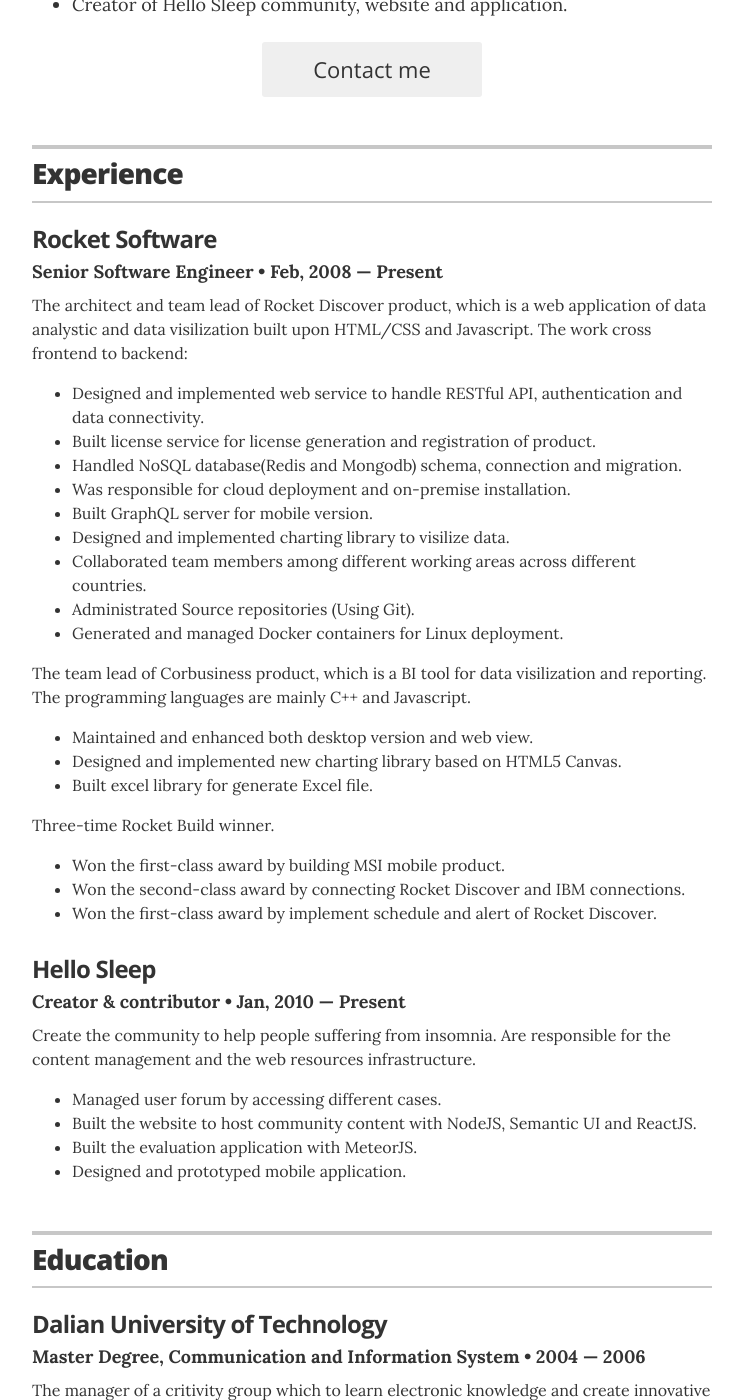
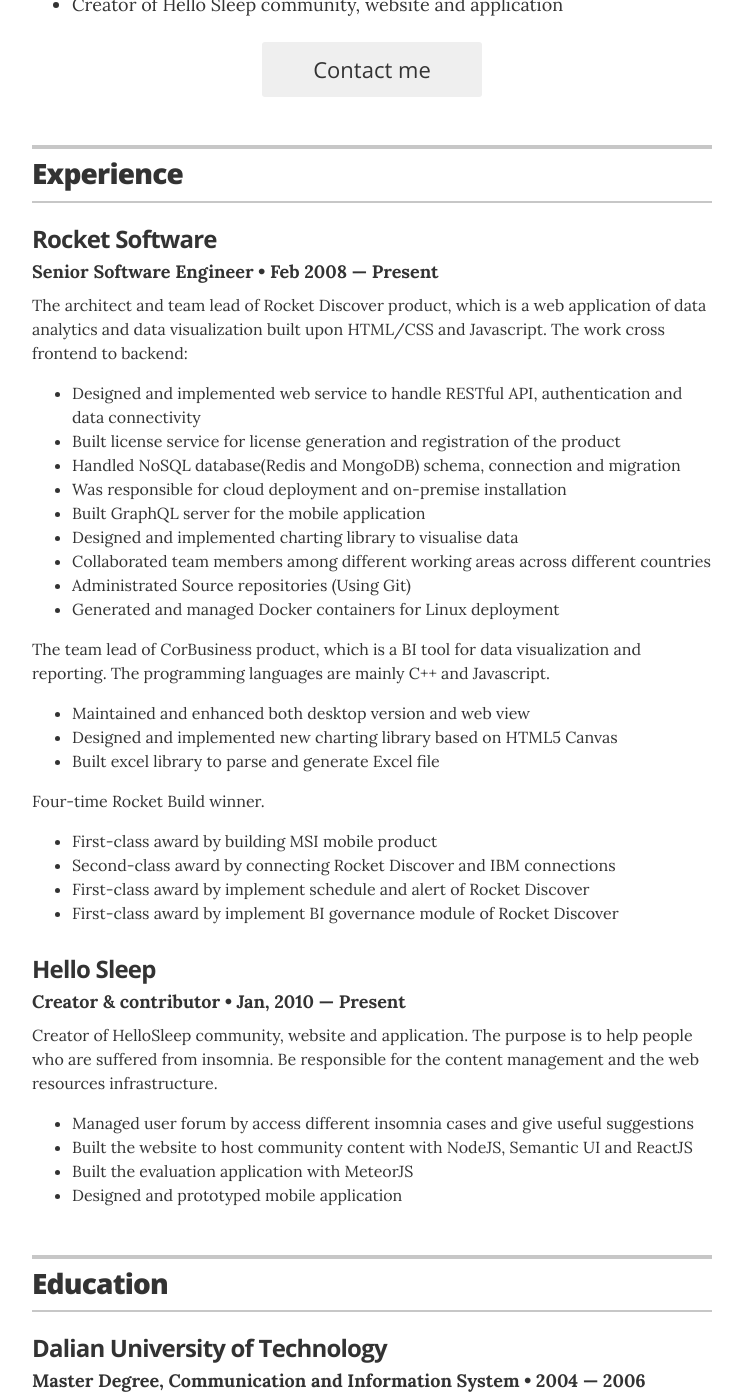
Before and after one commit to miaomiaogao/resume, a Jekyll site: the page built from index.html, in a window 1280 px wide and 1400 px high, scrolled down 430 px. Shown: the whole window, without its empty margins (268-1011 px from the left). Built offline with Jekyll 4.4.1, drawn with Linux system fonts in a browser that asks for light colours; some of the changed text lies outside the part shown.

Commit message:
Grammer fixing

```diff
--- a/_config.yml
+++ b/_config.yml
@@ -35,7 +35,7 @@
 # uncomment the options you wish to display, and add your own URL
 resume_social_links:
   resume_github_url:            "https://github.com/liming"
-  resume_linkedin_url:          "http://www.linkedin.com/in/ming-li-10267a17"
+  resume_linkedin_url:          "http://www.linkedin.com/in/liming-dl"
   resume_website_url:           "http://liming.github.io/resume"
 
 # Design settings
--- a/_layouts/resume.html
+++ b/_layouts/resume.html
@@ -29,10 +29,10 @@
 
         <div class="executive-summary" itemprop="description">
           <ol>
-            <li>Senior Software Engineer with Full Stack Javascript experience in both Backend and Frontend.</li>
-            <li>Architect and Team Lead of BI product Rocket Discover.</li>
-            <li>Massive experience across NoSQL, NodeJS, ReactJS/AngularJS, HTML/CSS, Data Visilization and Cloud Deployment.</li>
-            <li>Creator of Hello Sleep community, website and application.</li>
+            <li>Senior Software Engineer with Full Stack Javascript experience in both Backend and Frontend</li>
+            <li>Architect and Team Lead of BI product Rocket Discover</li>
+            <li>Massive experience across NoSQL, NodeJS, ReactJS/AngularJS, HTML/CSS, Data Visualization and Cloud Deployment</li>
+            <li>Creator of Hello Sleep community, website and application</li>
           </ol>
         </div>
 
@@ -56,30 +56,31 @@
         <!-- Duplicate these resume-item elements and edit accordingly for each job you want to add here -->
         <div class="resume-item" itemscope itemprop="worksFor" itemtype="http://schema.org/Organization">
           <h3 class="resume-item-title" itemprop="name">Rocket Software</h3>
-          <h4 class="resume-item-details" itemprop="description">Senior Software Engineer &bull; Feb, 2008 &mdash; Present</h4>
-          <p class="resume-item-copy">The architect and team lead of Rocket Discover product, which is a web application of data analystic and data visilization built upon HTML/CSS and Javascript. The work cross frontend to backend:</p>
+          <h4 class="resume-item-details" itemprop="description">Senior Software Engineer &bull; Feb 2008 &mdash; Present</h4>
+          <p class="resume-item-copy">The architect and team lead of Rocket Discover product, which is a web application of data analytics and data visualization built upon HTML/CSS and Javascript. The work cross frontend to backend:</p>
           <ul class="resume-item-list">
-            <li>Designed and implemented web service to handle RESTful API, authentication and data connectivity.</li>
-            <li>Built license service for license generation and registration of product.</li>
-            <li>Handled NoSQL database(Redis and Mongodb) schema, connection and migration.</li>
-            <li>Was responsible for cloud deployment and on-premise installation.</li>
-            <li>Built GraphQL server for mobile version.</li>
-            <li>Designed and implemented charting library to visilize data.</li>
-            <li>Collaborated team members among different working areas across different countries.</li>
-            <li>Administrated Source repositories (Using Git).</li>
-            <li>Generated and managed Docker containers for Linux deployment.</li>
+            <li>Designed and implemented web service to handle RESTful API, authentication and data connectivity</li>
+            <li>Built license service for license generation and registration of the product</li>
+            <li>Handled NoSQL database(Redis and MongoDB) schema, connection and migration</li>
+            <li>Was responsible for cloud deployment and on-premise installation</li>
+            <li>Built GraphQL server for the mobile application</li>
+            <li>Designed and implemented charting library to visualise data</li>
+            <li>Collaborated team members among different working areas across different countries</li>
+            <li>Administrated Source repositories (Using Git)</li>
+            <li>Generated and managed Docker containers for Linux deployment</li>
           </ul>
-          <p class="resume-item-copy">The team lead of Corbusiness product, which is a BI tool for data visilization and reporting. The programming languages are mainly C++ and Javascript.</p>
+          <p class="resume-item-copy">The team lead of CorBusiness product, which is a BI tool for data visualization and reporting. The programming languages are mainly C++ and Javascript.</p>
           <ul class="resume-item-list">
-            <li>Maintained and enhanced both desktop version and web view.</li>
-            <li>Designed and implemented new charting library based on HTML5 Canvas.</li>
-            <li>Built excel library for generate Excel file.</li>
+            <li>Maintained and enhanced both desktop version and web view</li>
+            <li>Designed and implemented new charting library based on HTML5 Canvas</li>
+            <li>Built excel library to parse and generate Excel file</li>
           </ul>
-          <p class="resume-item-copy">Three-time Rocket Build winner.</p>
+          <p class="resume-item-copy">Four-time Rocket Build winner.</p>
           <ul class="resume-item-list">
-            <li>Won the first-class award by building MSI mobile product.</li>
-            <li>Won the second-class award by connecting Rocket Discover and IBM connections.</li>
-            <li>Won the first-class award by implement schedule and alert of Rocket Discover.</li>
+            <li>First-class award by building MSI mobile product</li>
+            <li>Second-class award by connecting Rocket Discover and IBM connections</li>
+            <li>First-class award by implement schedule and alert of Rocket Discover</li>
+            <li>First-class award by implement BI governance module of Rocket Discover</li>
           </ul>
 
         </div><!-- end of resume-item -->
@@ -88,12 +89,12 @@
         <div class="resume-item" itemscope itemprop="worksFor" itemtype="http://schema.org/Organization">
           <h3 class="resume-item-title" itemprop="name">Hello Sleep</h3>
           <h4 class="resume-item-details" itemprop="description">Creator & contributor &bull; Jan, 2010 &mdash; Present</h4>
-          <p class="resume-item-copy">Create the community to help people suffering from insomnia. Are responsible for the content management and the web resources infrastructure.</p>
+          <p class="resume-item-copy">Creator of HelloSleep community, website and application. The purpose is to help people who are suffered from insomnia. Be responsible for the content management and the web resources infrastructure.</p>
           <ul class="resume-item-list">
-            <li>Managed user forum by accessing different cases.</li>
-            <li>Built the website to host community content with NodeJS, Semantic UI and ReactJS.</li>
-            <li>Built the evaluation application with MeteorJS.</li>
-            <li>Designed and prototyped mobile application.</li>
+            <li>Managed user forum by access different insomnia cases and give useful suggestions</li>
+            <li>Built the website to host community content with NodeJS, Semantic UI and ReactJS</li>
+            <li>Built the evaluation application with MeteorJS</li>
+            <li>Designed and prototyped mobile application</li>
           </ul>
 
         </div><!-- end of resume-item -->
@@ -113,13 +114,13 @@
         <div class="resume-item" itemscope itemprop="worksFor" itemtype="http://schema.org/CollegeOrUniversity">
           <h3 class="resume-item-title" itemprop="name">Dalian University of Technology</h3>
           <h4 class="resume-item-details" itemprop="description">Master Degree, Communication and Information System &bull; 2004 &mdash; 2006</h4>
-          <p class="resume-item-copy">The manager of a critivity group which to learn electronic knowledge and create innovative products.</p>
+          <p class="resume-item-copy">The manager of a creative group which to learn electronic knowledge and create innovative products.</p>
         </div>
 
         <div class="resume-item" itemscope itemprop="worksFor" itemtype="http://schema.org/CollegeOrUniversity">
           <h3 class="resume-item-title" itemprop="name">Dalian University of Technology</h3>
-          <h4 class="resume-item-details" itemprop="description">Bacholar Degree, Electronic Information Engineering &bull; 2004 &mdash; 2006</h4>
-          <p class="resume-item-copy">Won ‘Sony Cup’ second-class award in contry level as team lead.</p>
+          <h4 class="resume-item-details" itemprop="description">Bachelar Degree, Electronic Information Engineering &bull; 2004 &mdash; 2006</h4>
+          <p class="resume-item-copy">Won ‘Sony Cup’ second-class award in country level as team lead.</p>
         </div>
 
       </section>
```
